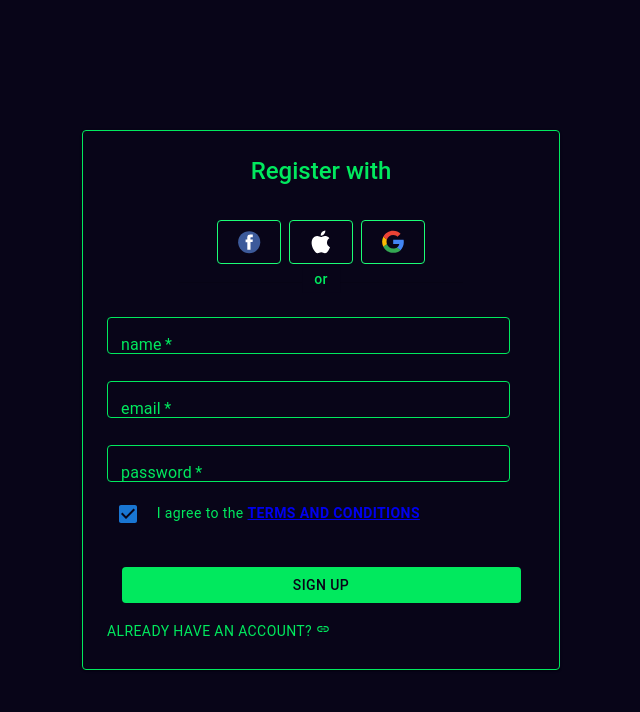
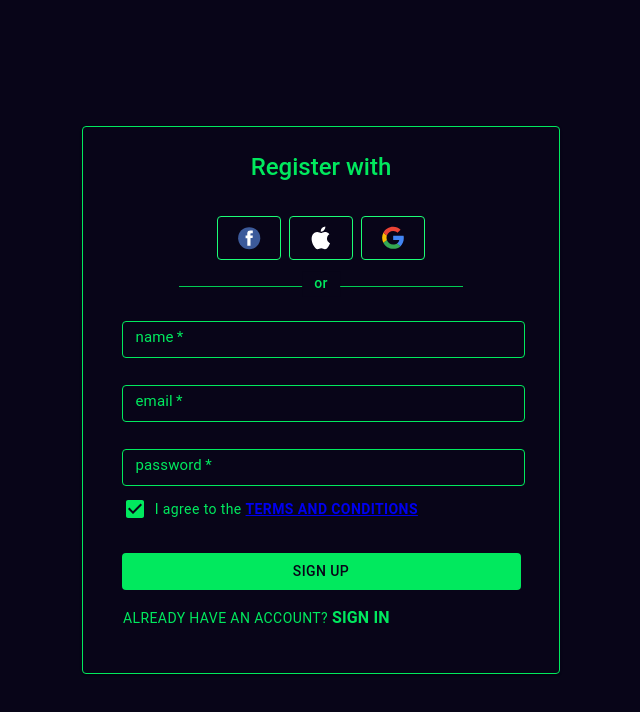
Before and after one commit to ggg6r34t/authentication-app, a React (Create React App) app in the folder client/: page / in a window 1280 px wide. Shown: the top 712 px of the page, without its empty margins (319-959 px from the left). Built offline with nearby package versions, Linux system fonts and the light colour scheme.

Commit message:
style(sign-up): Add more styling to the reg
This commit addresses the issue with user data lost upon page refresh by saving user data in localStorage and managing state with redux.

```diff
--- a/client/src/App.tsx
+++ b/client/src/App.tsx
@@ -1,8 +1,7 @@
 // https://demos.creative-tim.com/argon-dashboard-pro-material-ui/?_ga=2.245836685.802098311.1691521800-628925500.1691521800#/authentication/sign-in/basic
 
-import React from "react";
 import "./App.css";
-import SignUp from "./components/layouts/authentication/sign-up/SignUp";
+import Routes from "./routes";
 
 function App() {
   return (
@@ -17,7 +16,7 @@ function App() {
         alignItems: "center",
       }}
     >
-      <SignUp />
+      <Routes />
     </div>
   );
 }
--- a/client/src/components/layouts/authentication/sign-up/SignUp.tsx
+++ b/client/src/components/layouts/authentication/sign-up/SignUp.tsx
@@ -1,4 +1,4 @@
-import { Link } from "@mui/icons-material";
+import { Link } from "react-router-dom";
 import Card from "@mui/material/Card";
 import Checkbox from "@mui/material/Checkbox";
 import { Box, Button, Grid, TextField, Typography } from "@mui/material";
@@ -10,15 +10,26 @@ import Separator from "../../../separator/Separator";
 const StyledTextField = styled(TextField)`
   & .MuiFormLabel-root {
     color: #01e95e;
+    top: -10px;
+    font-size: 15px;
   }
+
   & .MuiInputLabel-root {
     color: #01e95e !important;
+  }
+
+  & .css-1jy569b-MuiFormLabel-root-MuiInputLabel-root.Mui-focused {
+    top: 0;
   }
 
   & .MuiInputBase-root {
     color: #080518;
     width: 399px;
     height: 40px;
+  }
+
+  & .MuiInputBase-input {
+    padding: 0;
   }
 
   & .MuiOutlinedInput-notchedOutline {
@@ -48,7 +59,7 @@ function SignUp() {
               Register with
             </Typography>
           </Box>
-          <Box mb={2}>
+          <Box mb={3}>
             <Socials />
           </Box>
           <Box px={12} sx={{ padding: "0 96px" }}>
@@ -76,7 +87,6 @@ function SignUp() {
                 }}
               >
                 <StyledTextField
-                  fullWidth
                   component="div"
                   id="name"
                   name="name"
@@ -90,7 +100,6 @@ function SignUp() {
                 />
 
                 <StyledTextField
-                  fullWidth
                   component="div"
                   id="email"
                   name="email"
@@ -104,7 +113,6 @@ function SignUp() {
                 />
 
                 <StyledTextField
-                  fullWidth
                   component="div"
                   id="password"
                   name="password"
@@ -117,8 +125,18 @@ function SignUp() {
                   // onChange={getPassword}
                 />
               </Box>
-              <Box maxWidth="399px" display="flex" alignItems="center">
-                <Checkbox defaultChecked />
+
+              <Box maxWidth="399px" display="flex" alignItems="center" ml={2}>
+                <Checkbox
+                  defaultChecked
+                  sx={{
+                    color: "#01e95e",
+                    padding: "0",
+                    "&.MuiButtonBase-root": {
+                      color: "#01e95e",
+                    },
+                  }}
+                />
                 <Typography
                   variant="button"
                   color="#01e95e"
@@ -141,6 +159,7 @@ function SignUp() {
                 mt={4}
                 mb={1}
                 sx={{
+                  minWidth: "399px",
                   display: "flex",
                   flexDirection: "column",
                   alignItems: "center",
@@ -161,22 +180,25 @@ function SignUp() {
                   sign up
                 </Button>
               </Box>
-              <Box mt={2} maxWidth="399px">
+              <Box mt={2} ml={2} maxWidth="399px">
                 <Typography
                   variant="button"
                   color="#01e95e"
                   fontWeight="regular"
                 >
                   Already have an account?&nbsp;
-                  <Typography
-                    component={Link}
+                  <Link
                     to="/authentication/sign-in"
-                    variant="button"
-                    color="dark"
-                    fontWeight="bold"
+                    style={{ textDecoration: "none" }}
                   >
-                    Sign in
-                  </Typography>
+                    <Typography
+                      component="span"
+                      color="#01e95e"
+                      fontWeight="bold"
+                    >
+                      Sign in
+                    </Typography>
+                  </Link>
                 </Typography>
               </Box>
             </Box>
--- a/client/src/components/separator/Separator.tsx
+++ b/client/src/components/separator/Separator.tsx
@@ -3,7 +3,7 @@ import { Box, Divider, Typography } from "@mui/material";
 function Separator() {
   return (
     <Box position="relative" py={0.25}>
-      <Divider />
+      <Divider sx={{ backgroundColor: "#01e95e" }} />
       <Box
         px={1.5}
         lineHeight={1}
--- a/client/src/index.tsx
+++ b/client/src/index.tsx
@@ -1,6 +1,7 @@
 import React from "react";
 import ReactDOM from "react-dom/client";
 import reportWebVitals from "./reportWebVitals";
+import { BrowserRouter } from "react-router-dom";
 
 import App from "./App";
 
@@ -9,7 +10,9 @@ const root = ReactDOM.createRoot(
 );
 root.render(
   <React.StrictMode>
-    <App />
+    <BrowserRouter>
+      <App />
+    </BrowserRouter>
   </React.StrictMode>
 );
 
--- /dev/null
+++ b/client/src/routes.tsx
@@ -0,0 +1,15 @@
+import { Route, Routes } from "react-router-dom";
+
+import SignIn from "./components/layouts/authentication/sign-in/SignIn";
+import SignUp from "./components/layouts/authentication/sign-up/SignUp";
+
+function routes() {
+  return (
+    <Routes>
+      <Route path="/" element={<SignUp />} />
+      <Route path="/authentication/sign-in" element={<SignIn />} />
+    </Routes>
+  );
+}
+
+export default routes;
```
